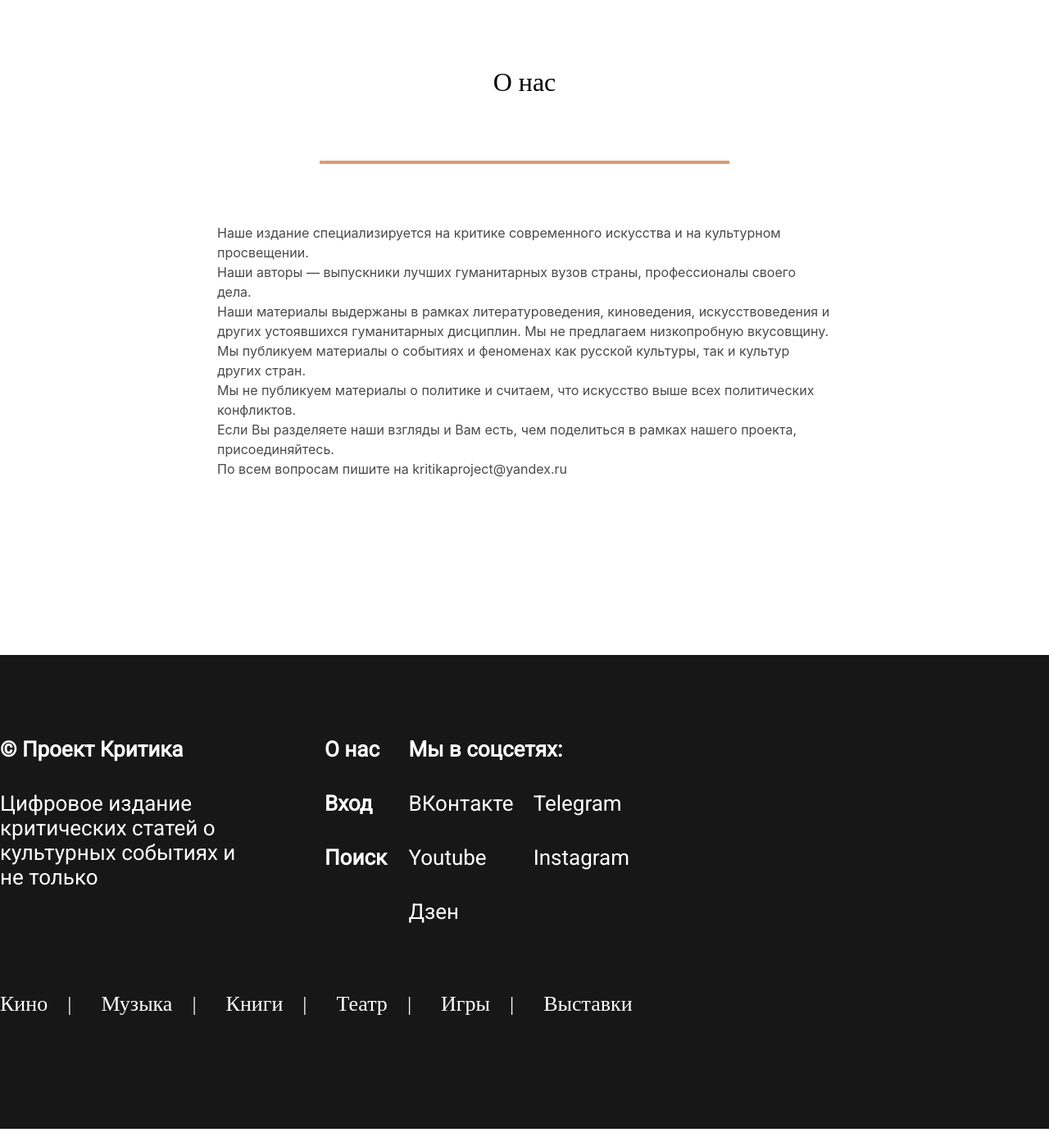
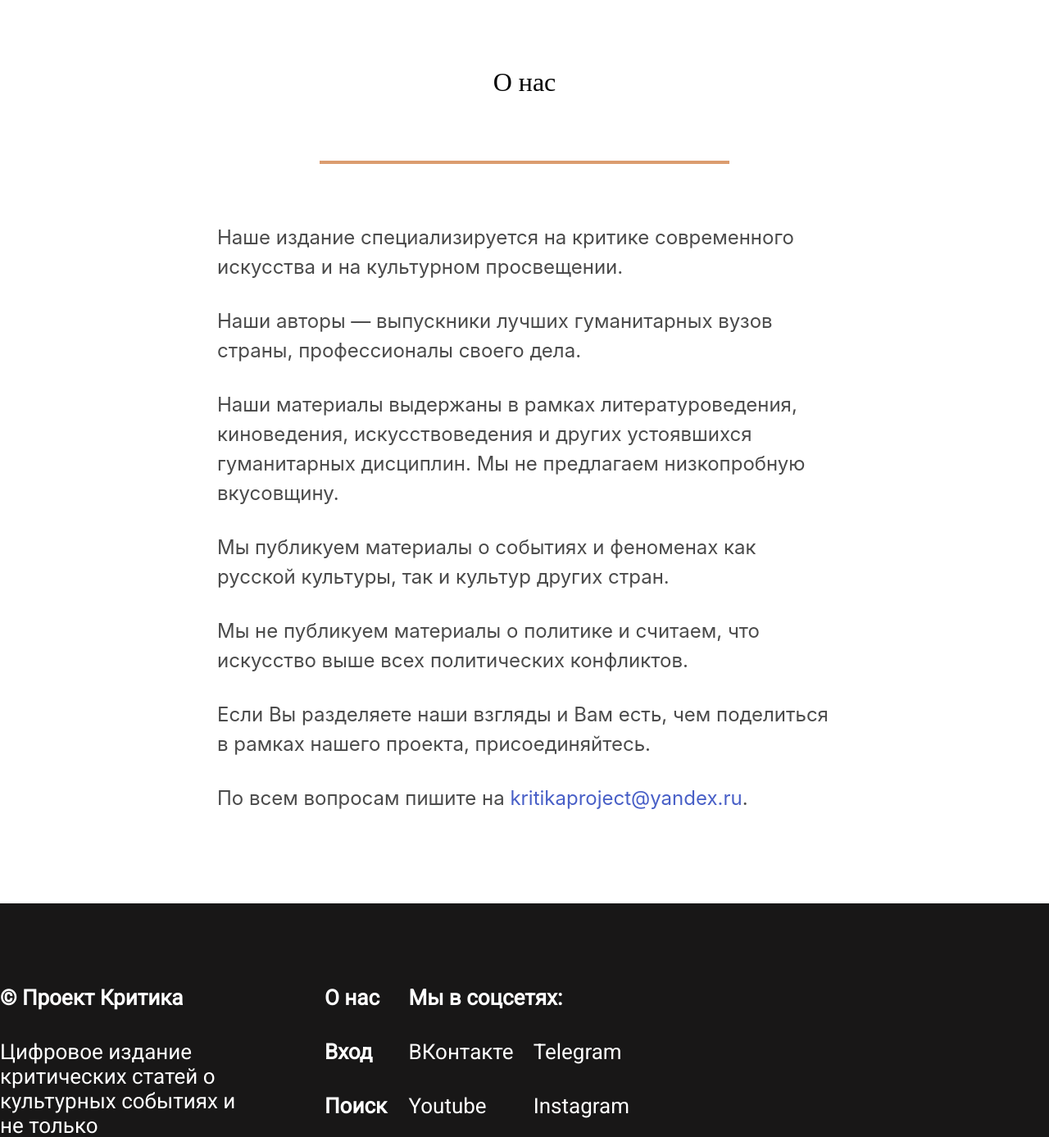
Before and after one commit to gleb-skobinsky/critics, a Django app: page /manifest/ in a window 1280 px wide. Shown: the part 143-1530 px from the top of the page at 82% size. Run offline with Django 4.2, Linux system fonts and the light colour scheme; some libraries are stand-ins or nearby versions.

Commit message:
Improve abut page

```diff
--- a/static/home.css
+++ b/static/home.css
@@ -294,6 +294,12 @@ body {
         font-size: 42px !important;
         line-height: 50px;
     }
+}
+.about-content {
+    font-size: 24px;
+}
+.about-content p {
+    margin-bottom: 30px;
 }
 .weekly-wrapper {
   width: 80%;
--- a/templates/manifest.html
+++ b/templates/manifest.html
@@ -70,14 +70,14 @@
     <div class="article-content-container">
         <div class="article-subheading">О нас</div>
         <div class="article-content-separator"></div>
-        <div class="main-article-content">
-            Наше издание специализируется на критике современного искусства и на культурном просвещении. <br/>
-            Наши авторы — выпускники лучших гуманитарных вузов страны, профессионалы своего дела. <br/>
-            Наши материалы выдержаны в рамках литературоведения, киноведения, искусствоведения и других устоявшихся гуманитарных дисциплин. Мы не предлагаем низкопробную вкусовщину.<br/>
-            Мы публикуем материалы о событиях и феноменах как русской культуры, так и культур других стран. <br/>
-            Мы не публикуем материалы о политике и считаем, что искусство выше всех политических конфликтов.<br/>
-            Если Вы разделяете наши взгляды и Вам есть, чем поделиться в рамках нашего проекта, присоединяйтесь.<br/>
-            По всем вопросам пишите на kritikaproject@yandex.ru<br/>
+        <div class="main-article-content about-content">
+            <p>Наше издание специализируется на критике современного искусства и на культурном просвещении.</p>
+            <p>Наши авторы — выпускники лучших гуманитарных вузов страны, профессионалы своего дела. </p>
+            <p>Наши материалы выдержаны в рамках литературоведения, киноведения, искусствоведения и других устоявшихся гуманитарных дисциплин. Мы не предлагаем низкопробную вкусовщину.</p>
+            <p>Мы публикуем материалы о событиях и феноменах как русской культуры, так и культур других стран. </p>
+            <p>Мы не публикуем материалы о политике и считаем, что искусство выше всех политических конфликтов.</p>
+            <p>Если Вы разделяете наши взгляды и Вам есть, чем поделиться в рамках нашего проекта, присоединяйтесь.</p>
+            <p>По всем вопросам пишите на <a href="mailto:kritikaproject@yandex.ru">kritikaproject@yandex.ru</a>.</p>
         </div>
     </div>
 </div>
```
